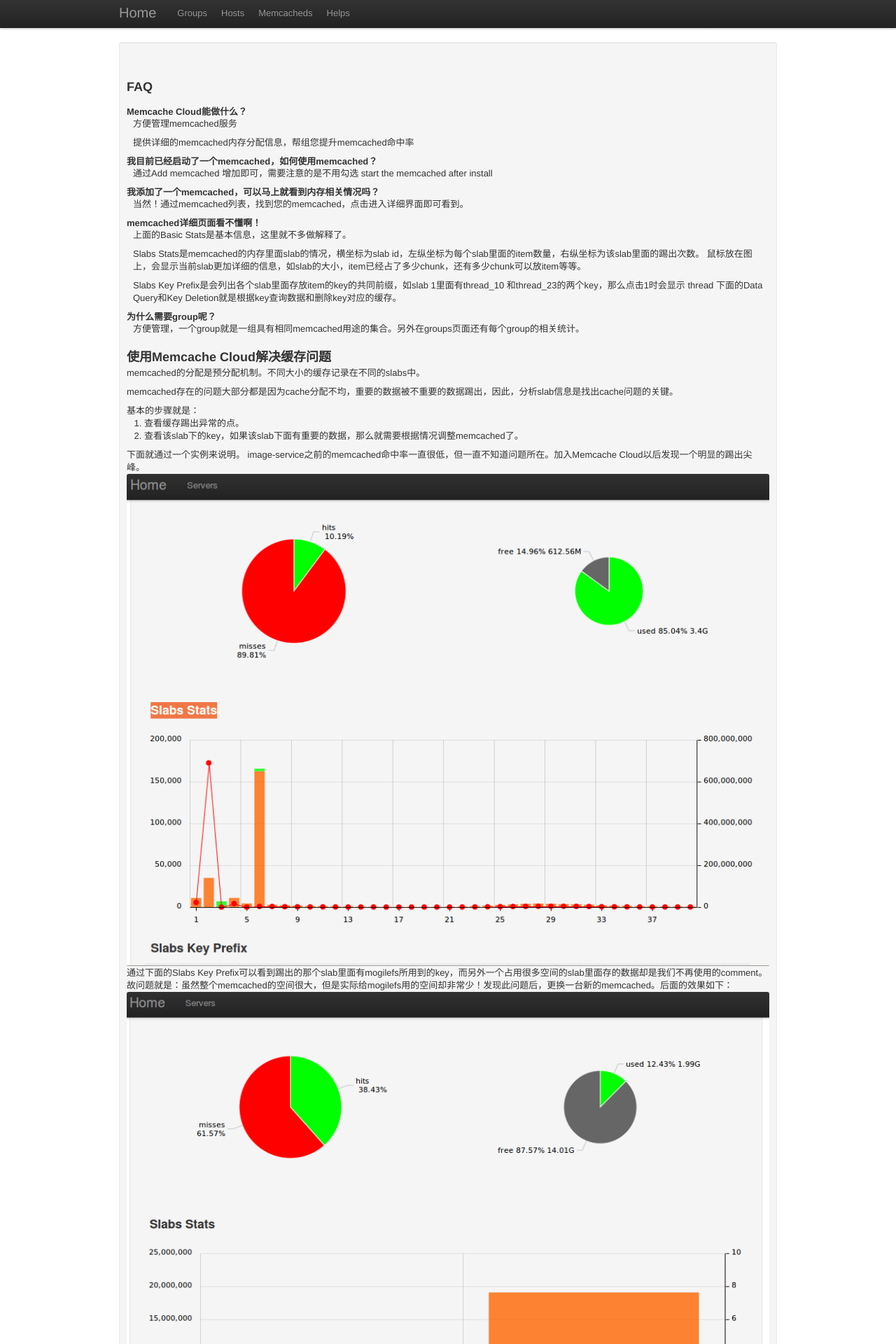
After one commit to mingshi/memcached-cloud, a Flask app: page /helps/ in a window 1280 px wide. The commit adds this page. Shown: the top 1920 px of the page at 70% size. Run offline with Flask 2, Linux system fonts and the light colour scheme; some libraries are stand-ins or nearby versions.

Commit message:
update help docs

```diff
--- a/mc/__init__.py
+++ b/mc/__init__.py
@@ -11,13 +11,14 @@ if os.path.exists(app.config['ROOT_PATH'] + "/env.py"):
 
 app.config.from_object("config.%sConfig" % (app.config['ENV']) )
 
-from mc.views import index, host, memcached, group
+from mc.views import index, host, memcached, group, help
 from mc.db.db import db_session
 
 app.register_blueprint(index.mod)
 app.register_blueprint(host.mod)
 app.register_blueprint(memcached.mod)
 app.register_blueprint(group.mod)
+app.register_blueprint(help.mod)
 
 @app.route("/version")
 def hello():
--- a/mc/templates/layout.html
+++ b/mc/templates/layout.html
@@ -34,6 +34,9 @@
                 <li>
                 <a href="/memcacheds">Memcacheds</a>
                 </li>
+                <li>
+                <a href="/helps">Helps</a>
+                </li>
             </ul>
             </div>
         </div>
--- /dev/null
+++ b/mc/templates/mc/help/index.html
@@ -0,0 +1,72 @@
+{% extends "layout.html" %}
+
+{% block title %}Help - quick start{% endblock %}
+
+{% block main %}
+<div class="well" style="padding:50px 10px;">
+
+    <h3>FAQ</h3>
+
+    <dl>
+        <dt>Memcache Cloud能做什么？<dt>
+
+        <dd><p>方便管理memcached服务</p></dd>
+        <dd><p>    提供详细的memcached内存分配信息，帮组您提升memcached命中率 </p></dd>
+
+
+        <dt>我目前已经启动了一个memcached，如何使用memcached？</dt>
+
+        <dd><p>通过Add memcached 增加即可，需要注意的是不用勾选 start the memcached after install</p></dd>
+
+        <dt>我添加了一个memcached，可以马上就看到内存相关情况吗？</dt>
+
+        <dd><p> 当然！通过memcached列表，找到您的memcached，点击进入详细界面即可看到。</p></dd>
+
+        <dt>memcached详细页面看不懂啊！</dt>
+
+        <dd><p>上面的Basic Stats是基本信息，这里就不多做解释了。</p></dd>
+        <dd><p>Slabs Stats是memcached的内存里面slab的情况，横坐标为slab id，左纵坐标为每个slab里面的item数量，右纵坐标为该slab里面的踢出次数。
+    鼠标放在图上，会显示当前slab更加详细的信息，如slab的大小，item已经占了多少chunk，还有多少chunk可以放item等等。</p></dd>
+
+        <dd><p>Slabs Key Prefix是会列出各个slab里面存放item的key的共同前缀，如slab 1里面有thread_10 和thread_23的两个key，那么点击1时会显示 thread
+        下面的Data Query和Key Deletion就是根据key查询数据和删除key对应的缓存。
+        </p></dd>
+
+
+        <dt>为什么需要group呢？</dt>
+
+        <dd><p>方便管理，一个group就是一组具有相同memcached用途的集合。另外在groups页面还有每个group的相关统计。</p></dd>
+    </dl>
+
+
+
+    <h3> 使用Memcache Cloud解决缓存问题</h3>
+    <p>memcached的分配是预分配机制。不同大小的缓存记录在不同的slabs中。</p>
+    <p>memcached存在的问题大部分都是因为cache分配不均，重要的数据被不重要的数据踢出，因此，分析slab信息是找出cache问题的关键。</p>
+
+    基本的步骤就是：
+
+    <ol>
+        <li>查看缓存踢出异常的点。</li>
+        <li>查看该slab下的key，如果该slab下面有重要的数据，那么就需要根据情况调整memcached了。</li>
+    </ol>
+
+    下面就通过一个实例来说明。
+
+    image-service之前的memcached命中率一直很低，但一直不知道问题所在。加入Memcache Cloud以后发现一个明显的踢出尖峰。
+
+    <img src="{{ url_for('static', filename='help/image-service-1.png') }}" />
+
+    通过下面的Slabs Key Prefix可以看到踢出的那个slab里面有mogilefs所用到的key，而另外一个占用很多空间的slab里面存的数据却是我们不再使用的comment。
+
+    故问题就是：虽然整个memcached的空间很大，但是实际给mogilefs用的空间却非常少！发现此问题后，更换一台新的memcached。后面的效果如下：
+
+    <img src="{{ url_for('static', filename='help/image-service-2.png') }}" />
+
+    再过了一段时间后，命中率就达到90%以上了。
+    <img src="{{ url_for('static', filename='help/image-service-3.png') }}" />
+
+
+
+</div>
+{% endblock %}
--- /dev/null
+++ b/mc/views/help.py
@@ -0,0 +1,14 @@
+# -*- coding: utf-8 -*-
+
+from flask import Blueprint, render_template, redirect, url_for
+
+mod = Blueprint("help", __name__, url_prefix="/helps")
+
+@mod.route('/')
+def help():
+    #return redirect(url_for(".help_quick_start"))
+    return render_template("mc/help/index.html")
+
+@mod.route('/quick-start')
+def help_quick_start():
+    return render_template("mc/help/quick_start.html")
```
Also changed, not shown: mc/templates/mc/help/quick_start.html (deleted, +0 -53 lines), mc/static/help/image-service-1.png (added), mc/static/help/image-service-2.png (added), mc/static/help/image-service-3.png (added).
